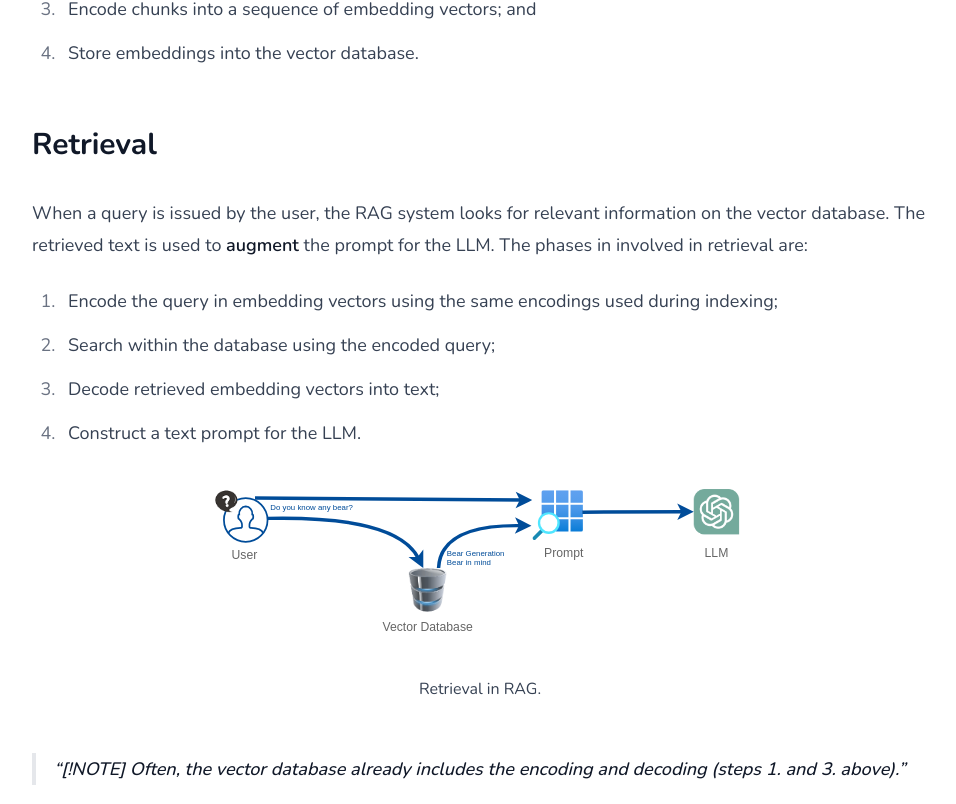
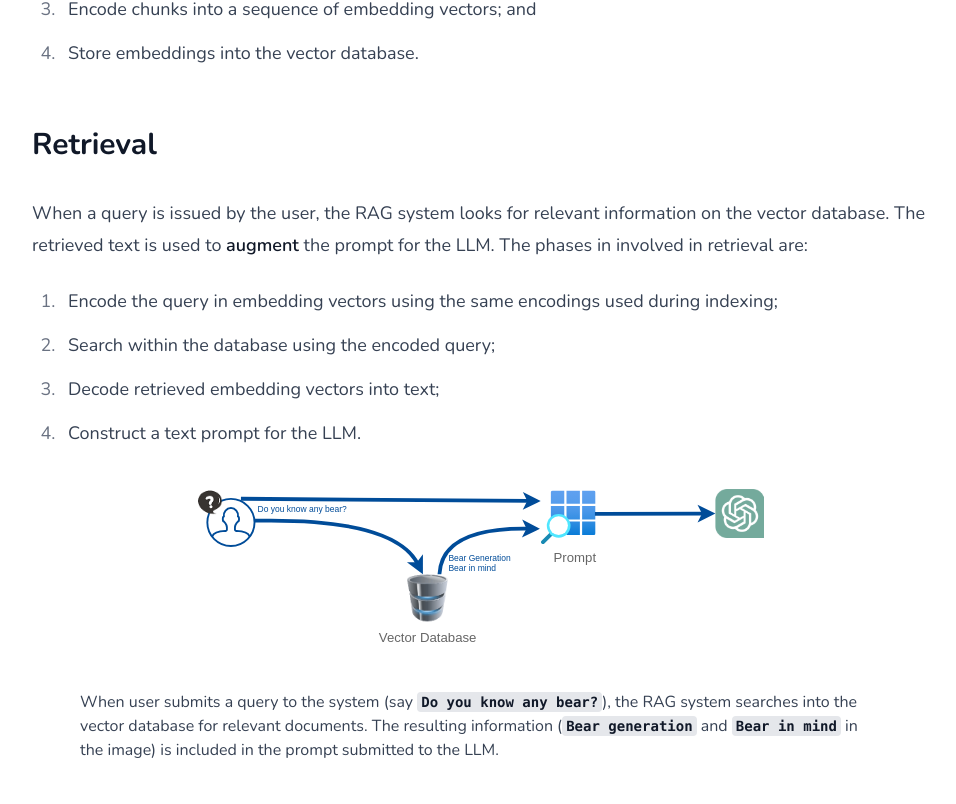
Before and after one commit to skimmy/skimmy.github.io, a Next.js app: page /topics/rag/notes in a window 1280 px wide. Shown: the part 1993-2797 px from the top of the page, without its empty margins (160-1116 px from the left). Built offline with nearby package versions, Linux system fonts and the light colour scheme.

Commit message:
Updated rag-langchain

```diff
--- a/src/app/topics/rag/notes/page.mdx
+++ b/src/app/topics/rag/notes/page.mdx
@@ -4,7 +4,7 @@ import Link from "next/link";
 ## Retrieval-Augmented Generation (RAG)
 
 > [!hint] Analogy
-> Sometimes we take tests without enough time to prepare. If we are lucky, a test is online and unsupervised and the only obstacle is time to find answers. We could prepare such a test carefully arranging material and devising an efficient search strategy. When we see a question, we reach for the answer on our material. RAG is the equivalent of this strategy for LLMs.
+> Sometimes we take tests without enough time to prepare. If we are lucky, the test is online and unsupervised, the only obstacle is time to find answers. We could prepare such a test carefully arranging material and devising an efficient search strategy. When we see a question, we reach for the answer on our material. RAG is the equivalent of this strategy for LLMs.
 
 RAG is a way to **automatically enhance** the prompts presented to Large Language Models (LLM). There are three main steps in RAG:
 1. **Indexing** the documents used to enhance the prompt are stored into a database as *embedding vectors*.
@@ -50,7 +50,7 @@ When a query is issued by the user, the RAG system looks for relevant informatio
 <Image className="text-center bg-white p-4 mb-0 mt-0" src="/rag/rag-retrieve.svg" alt="Yin Yang for Theory and Practice" width="600" height="600"/>
 </div>
 <div className="flex justify-center text-base">
-<p className="mx-12">Retrieval in RAG.</p>
+<p className="mx-12">When user submits a query to the system (say `Do you know any bear?`), the RAG system searches into the vector database for relevant documents. The resulting information (`Bear generation` and `Bear in mind` in the image) is included in the prompt submitted to the LLM.</p>
 </div>
 
 
@@ -58,9 +58,9 @@ When a query is issued by the user, the RAG system looks for relevant informatio
 > Often, the vector database already includes the encoding and decoding (steps 1. and 3. above).
 
 > [!NOTE]
-> Because LLMs translate text back into embeddings, it may seem natural to ask why are we decode retrieved embeddings back to text. There are several reasons for this:
+> Because LLMs already translate text to embeddings, it is natural to ask why are we need decoding the retrieved embeddings into text. There are several reasons for this:
 > - We may not have access to the post-embedding part of the LLM (for example when using public models like ChatGPT);
-> - The embedding used by LLM and by the database may be different.
+> - The embeddings used by LLM and by the database may be different.
 
 ## Generation
 The final step is simply the submission of the original query along with the **context**, which is the text obtained in the retrieval step.
```
Also changed, not shown: public/rag/rag-indexing.svg, public/rag/rag-retrieve.svg.
